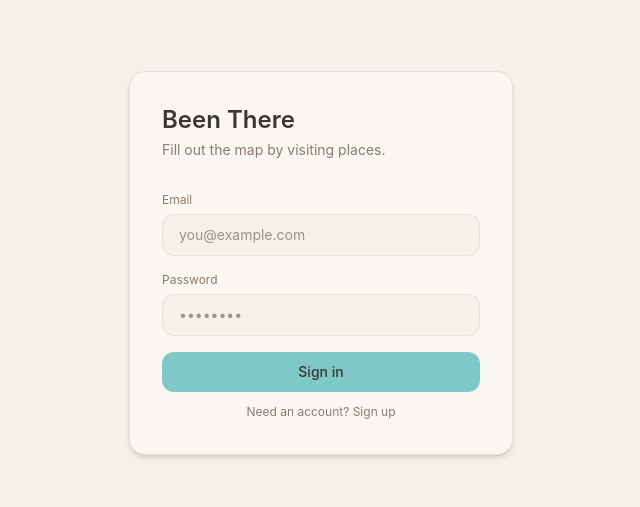
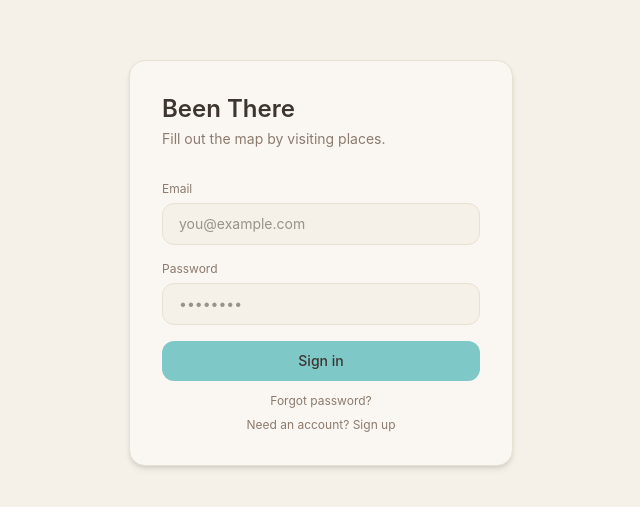
Before and after one commit to SuperZooper3/been-there, a Next.js app: page /login in a window 1280 px wide. Shown: the part 137-644 px from the top of the page, without its empty margins (319-959 px from the left). Built offline with nearby package versions, Linux system fonts and the light colour scheme; no server answers.

Commit message:
feat: password reset

```diff
--- a/app/auth/callback/route.ts
+++ b/app/auth/callback/route.ts
@@ -4,11 +4,13 @@ import { createServerClient } from "@/lib/supabase-server";
 export async function GET(request: Request) {
   const { searchParams, origin } = new URL(request.url);
   const code = searchParams.get("code");
+  // `next` lets callers (e.g. password-reset emails) specify where to land after the exchange
+  const next = searchParams.get("next") ?? "/";
 
   if (code) {
     const supabase = await createServerClient();
     await supabase.auth.exchangeCodeForSession(code);
   }
 
-  return NextResponse.redirect(origin);
+  return NextResponse.redirect(`${origin}${next}`);
 }
--- a/app/login/page.tsx
+++ b/app/login/page.tsx
@@ -1,46 +1,87 @@
 "use client";
 
-import { useState } from "react";
+import { useState, useEffect, Suspense } from "react";
 import { createBrowserClient } from "@/lib/supabase-browser";
-import { useRouter } from "next/navigation";
+import { useRouter, useSearchParams } from "next/navigation";
 
-export default function LoginPage() {
+type View = "signin" | "signup" | "forgot" | "update";
+
+function inputStyle(): React.CSSProperties {
+  return {
+    background: "var(--color-bg)",
+    border: "1px solid var(--color-border)",
+    color: "var(--color-text)",
+  };
+}
+
+function LoginForm() {
   const supabase = createBrowserClient();
   const router = useRouter();
+  const searchParams = useSearchParams();
+
+  const [view, setView] = useState<View>(() =>
+    searchParams.get("mode") === "update" ? "update" : "signin"
+  );
   const [email, setEmail] = useState("");
   const [password, setPassword] = useState("");
-  const [isSignUp, setIsSignUp] = useState(false);
+  const [confirmPassword, setConfirmPassword] = useState("");
   const [loading, setLoading] = useState(false);
   const [error, setError] = useState<string | null>(null);
+  const [success, setSuccess] = useState<string | null>(null);
 
-  async function handleAuth(e: React.FormEvent) {
+  // Sync view if URL param changes (e.g. after reset-link redirect)
+  useEffect(() => {
+    if (searchParams.get("mode") === "update") setView("update");
+  }, [searchParams]);
+
+  function reset() {
+    setError(null);
+    setSuccess(null);
+  }
+
+  async function handleSignIn(e: React.FormEvent) {
     e.preventDefault();
     setLoading(true);
-    setError(null);
+    reset();
+    const { error } = await supabase.auth.signInWithPassword({ email, password });
+    if (error) setError(error.message);
+    else { router.push("/"); router.refresh(); }
+    setLoading(false);
+  }
 
-    if (isSignUp) {
-      const { error } = await supabase.auth.signUp({
-        email,
-        password,
-      });
-      if (error) {
-        setError(error.message);
-      } else {
-        router.push("/");
-        router.refresh();
+  async function handleSignUp(e: React.FormEvent) {
+    e.preventDefault();
+    setLoading(true);
+    reset();
+    const { error } = await supabase.auth.signUp({ email, password });
+    if (error) setError(error.message);
+    else { router.push("/"); router.refresh(); }
+    setLoading(false);
   }
-    } else {
-      const { error } = await supabase.auth.signInWithPassword({
-        email,
-        password,
-      });
-      if (error) {
-        setError(error.message);
-      } else {
-        router.push("/");
-        router.refresh();
+
+  async function handleForgot(e: React.FormEvent) {
+    e.preventDefault();
+    setLoading(true);
+    reset();
+    const redirectTo =
+      `${window.location.origin}/auth/callback?next=${encodeURIComponent("/login?mode=update")}`;
+    const { error } = await supabase.auth.resetPasswordForEmail(email, { redirectTo });
+    if (error) setError(error.message);
+    else setSuccess("Check your email — we sent a password reset link.");
+    setLoading(false);
   }
+
+  async function handleUpdate(e: React.FormEvent) {
+    e.preventDefault();
+    if (password !== confirmPassword) {
+      setError("Passwords don't match.");
+      return;
     }
+    setLoading(true);
+    reset();
+    const { error } = await supabase.auth.updateUser({ password });
+    if (error) setError(error.message);
+    else { router.push("/"); router.refresh(); }
     setLoading(false);
   }
 
@@ -51,92 +92,162 @@ export default function LoginPage() {
     >
       <div
         className="w-full max-w-sm rounded-2xl p-8 shadow-md"
-        style={{
-          background: "var(--color-surface)",
-          border: "1px solid var(--color-border)",
-        }}
+        style={{ background: "var(--color-surface)", border: "1px solid var(--color-border)" }}
       >
-        <h1
-          className="text-2xl font-semibold mb-1"
-          style={{ color: "var(--color-text)" }}
-        >
+        <h1 className="text-2xl font-semibold mb-1" style={{ color: "var(--color-text)" }}>
           Been There
         </h1>
         <p className="text-sm mb-8" style={{ color: "var(--color-text-muted)" }}>
-          Fill out the map by visiting places.
+          {view === "update" ? "Choose a new password." : "Fill out the map by visiting places."}
         </p>
 
-        <form onSubmit={handleAuth}>
-          <label
-            htmlFor="email"
-            className="block text-xs mb-1.5"
+        {/* ── Sign in ── */}
+        {view === "signin" && (
+          <form onSubmit={handleSignIn}>
+            <Field label="Email" id="email" type="email" value={email} onChange={setEmail} autoFocus />
+            <Field label="Password" id="password" type="password" value={password} onChange={setPassword} />
+            <Submit loading={loading} label="Sign in" />
+            <div className="flex flex-col items-center gap-2 mt-3">
+              <button
+                type="button"
+                onClick={() => { reset(); setView("forgot"); }}
+                className="text-xs transition-opacity hover:opacity-70"
                 style={{ color: "var(--color-text-muted)" }}
               >
-            Email
-          </label>
-          <input
-            id="email"
-            type="email"
-            required
-            autoFocus
-            placeholder="you@example.com"
-            value={email}
-            onChange={(e) => setEmail(e.target.value)}
-            className="w-full rounded-xl py-2.5 px-4 text-sm mb-4 outline-none"
-            style={{
-              background: "var(--color-bg)",
-              border: "1px solid var(--color-border)",
-              color: "var(--color-text)",
-            }}
-          />
-          <label
-            htmlFor="password"
-            className="block text-xs mb-1.5"
-            style={{ color: "var(--color-text-muted)" }}
-          >
-            Password
-          </label>
-          <input
-            id="password"
-            type="password"
-            required
-            placeholder="••••••••"
-            value={password}
-            onChange={(e) => setPassword(e.target.value)}
-            className="w-full rounded-xl py-2.5 px-4 text-sm mb-4 outline-none"
-            style={{
-              background: "var(--color-bg)",
-              border: "1px solid var(--color-border)",
-              color: "var(--color-text)",
-            }}
-          />
-          <button
-            type="submit"
-            disabled={loading}
-            className="w-full rounded-xl py-2.5 px-4 text-sm font-medium transition-opacity disabled:opacity-50"
-            style={{
-              background: "var(--color-teal)",
-              color: "var(--color-text)",
-            }}
-          >
-            {loading ? "Loading…" : isSignUp ? "Sign up" : "Sign in"}
+                Forgot password?
               </button>
               <button
                 type="button"
-            onClick={() => setIsSignUp(!isSignUp)}
+                onClick={() => { reset(); setView("signup"); }}
+                className="text-xs transition-opacity hover:opacity-70"
+                style={{ color: "var(--color-text-muted)" }}
+              >
+                Need an account? Sign up
+              </button>
+            </div>
+          </form>
+        )}
+
+        {/* ── Sign up ── */}
+        {view === "signup" && (
+          <form onSubmit={handleSignUp}>
+            <Field label="Email" id="email" type="email" value={email} onChange={setEmail} autoFocus />
+            <Field label="Password" id="password" type="password" value={password} onChange={setPassword} />
+            <Submit loading={loading} label="Sign up" />
+            <button
+              type="button"
+              onClick={() => { reset(); setView("signin"); }}
               className="w-full mt-3 text-xs transition-opacity hover:opacity-70"
               style={{ color: "var(--color-text-muted)" }}
             >
-            {isSignUp ? "Already have an account? Sign in" : "Need an account? Sign up"}
+              Already have an account? Sign in
             </button>
           </form>
+        )}
+
+        {/* ── Forgot password ── */}
+        {view === "forgot" && (
+          <form onSubmit={handleForgot}>
+            <p className="text-xs mb-4" style={{ color: "var(--color-text-muted)" }}>
+              Enter your email and we&apos;ll send you a link to reset your password.
+            </p>
+            <Field label="Email" id="email" type="email" value={email} onChange={setEmail} autoFocus />
+            {success ? (
+              <p className="text-sm py-3 text-center" style={{ color: "#2d7a4f" }}>{success}</p>
+            ) : (
+              <Submit loading={loading} label="Send reset link" />
+            )}
+            <button
+              type="button"
+              onClick={() => { reset(); setView("signin"); }}
+              className="w-full mt-3 text-xs transition-opacity hover:opacity-70"
+              style={{ color: "var(--color-text-muted)" }}
+            >
+              Back to sign in
+            </button>
+          </form>
+        )}
+
+        {/* ── Update password ── */}
+        {view === "update" && (
+          <form onSubmit={handleUpdate}>
+            <Field
+              label="New password"
+              id="password"
+              type="password"
+              value={password}
+              onChange={setPassword}
+              autoFocus
+            />
+            <Field
+              label="Confirm new password"
+              id="confirmPassword"
+              type="password"
+              value={confirmPassword}
+              onChange={setConfirmPassword}
+            />
+            <Submit loading={loading} label="Set new password" />
+          </form>
+        )}
 
         {error && (
-          <p className="mt-4 text-xs" style={{ color: "#c0392b" }}>
-            {error}
-          </p>
+          <p className="mt-4 text-xs" style={{ color: "#c0392b" }}>{error}</p>
         )}
       </div>
     </div>
   );
 }
+
+// ── Small shared sub-components ──
+
+function Field({
+  label, id, type, value, onChange, autoFocus,
+}: {
+  label: string;
+  id: string;
+  type: string;
+  value: string;
+  onChange: (v: string) => void;
+  autoFocus?: boolean;
+}) {
+  return (
+    <>
+      <label htmlFor={id} className="block text-xs mb-1.5" style={{ color: "var(--color-text-muted)" }}>
+        {label}
+      </label>
+      <input
+        id={id}
+        type={type}
+        required
+        autoFocus={autoFocus}
+        placeholder={type === "email" ? "you@example.com" : "••••••••"}
+        value={value}
+        onChange={(e) => onChange(e.target.value)}
+        className="w-full rounded-xl py-2.5 px-4 text-sm mb-4 outline-none"
+        style={inputStyle()}
+      />
+    </>
+  );
+}
+
+function Submit({ loading, label }: { loading: boolean; label: string }) {
+  return (
+    <button
+      type="submit"
+      disabled={loading}
+      className="w-full rounded-xl py-2.5 px-4 text-sm font-medium transition-opacity disabled:opacity-50"
+      style={{ background: "var(--color-teal)", color: "var(--color-text)" }}
+    >
+      {loading ? "Loading…" : label}
+    </button>
+  );
+}
+
+// Wrap in Suspense because useSearchParams() requires it in Next.js App Router
+export default function LoginPage() {
+  return (
+    <Suspense>
+      <LoginForm />
+    </Suspense>
+  );
+}
```
Lines whose indentation alone changed are shown as unchanged.
